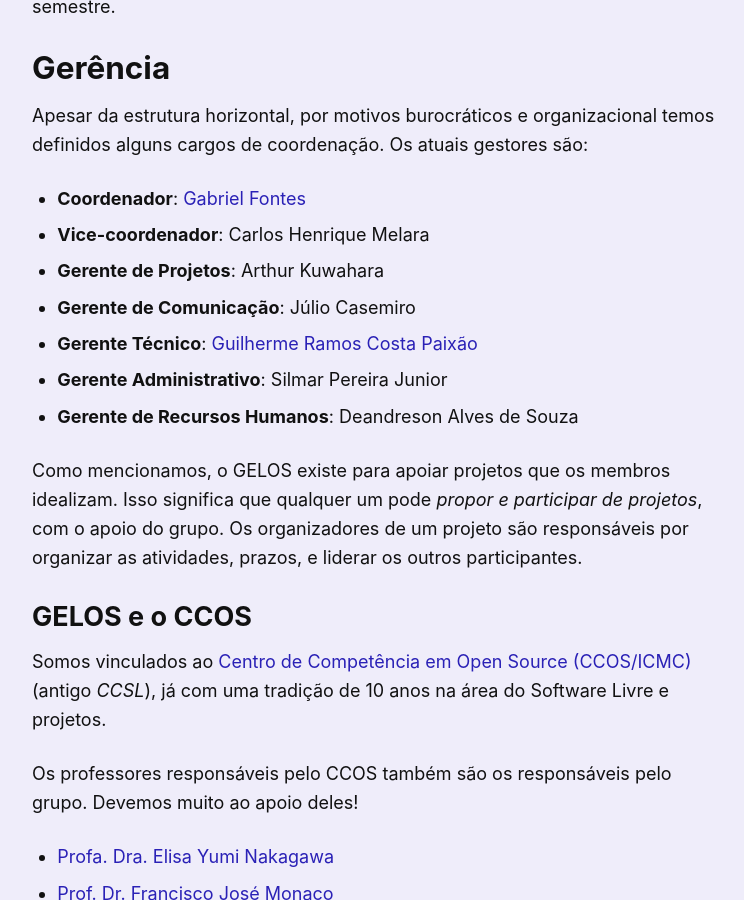
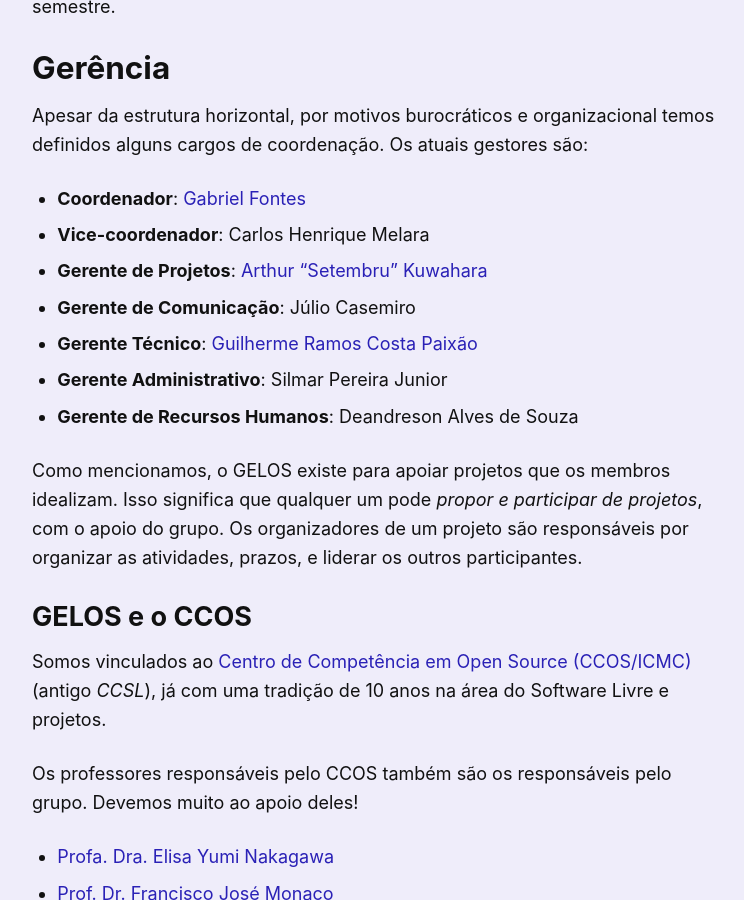
Before and after one commit to gelos-icmc/site, a Jekyll site: the page built from _main/sobre.md, in a window 1280 px wide and 900 px high, scrolled down 1072 px. Shown: the whole window, without its empty margins (266-1010 px from the left). Built offline with Jekyll 4.4.1, drawn with Linux system fonts in a browser that asks for light colours.

Commit message:
add setembru.dev.br to about

```diff
--- a/_main/sobre.md
+++ b/_main/sobre.md
@@ -41,7 +41,7 @@ definidos alguns cargos de coordenação. Os atuais gestores são:
 
 - **Coordenador**: [Gabriel Fontes](https://misterio.me)
 - **Vice-coordenador**: Carlos Henrique Melara
-- **Gerente de Projetos**: Arthur Kuwahara
+- **Gerente de Projetos**: [Arthur "Setembru" Kuwahara](https://setembru.dev.br)
 - **Gerente de Comunicação**: Júlio Casemiro
 - **Gerente Técnico**: [Guilherme Ramos Costa Paixão](https://guip.dev)
 - **Gerente Administrativo**: Silmar Pereira Junior
```
